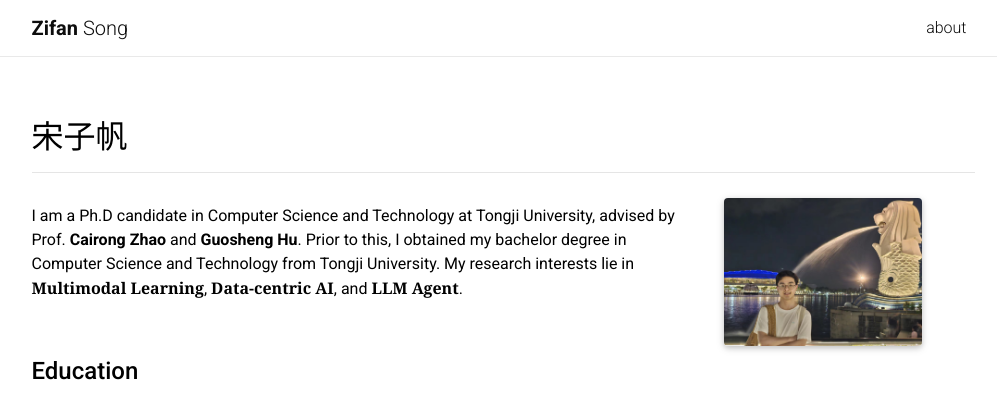
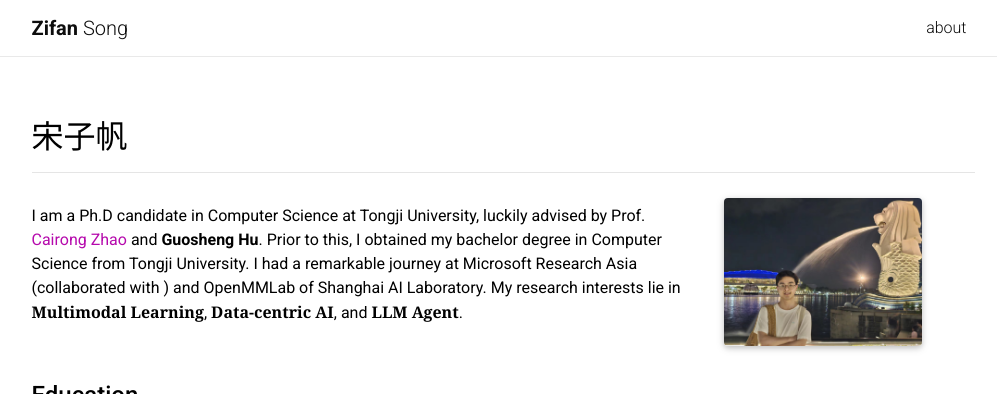
Before and after one commit to MatCaviar/MatCaviar.github.io, a Jekyll site: the page built from _pages/MatCaivar.md, in a window 1280 px wide and 900 px high, cut to the strip 0-394 px from the top of the window. Shown: the whole strip, without its empty margins (137-1134 px from the left). Built offline with Jekyll 4.4.1, drawn with Linux system fonts in a browser that asks for light colours; nearby versions of some CDN libraries; a style sheet for code colours, icons or effects is not loaded.

Commit message:
Update MatCaivar.md

```diff
--- a/_pages/MatCaivar.md
+++ b/_pages/MatCaivar.md
@@ -22,7 +22,7 @@ social: false  # includes social icons at the bottom of the page
 ## <B>宋子帆</B>
 <hr />
 <p style="margin-bottom:0.8cm; margin-left: 0.5cm"> </p>
-<B>I am a Ph.D candidate in Computer Science and Technology at Tongji University, advised by Prof. [**<font><B>Cairong Zhao</B></font>**](https://vill-lab.github.io/){:target="_blank"} and [**<font><B>Guosheng Hu</B></font>**](https://huguosheng.github.io/){:target="_blank"}. Prior to this, I obtained my bachelor degree in Computer Science and Technology from Tongji University. My research interests lie in **<font face="Georgia" color="Black"><B>Multimodal Learning</B></font>**, **<font face="Georgia" color="Black"><B>Data-centric AI</B></font>**, and **<font face="Georgia" color="Black"><B>LLM Agent</B></font>**.</B>
+<B>I am a Ph.D candidate in Computer Science at Tongji University, luckily advised by Prof. [Cairong Zhao](https://vill-lab.github.io/){:target="_blank"} and [**<font><B>Guosheng Hu</B></font>**](https://huguosheng.github.io/){:target="_blank"}. Prior to this, I obtained my bachelor degree in Computer Science from Tongji University. I had a remarkable journey at Microsoft Research Asia (collaborated with ) and OpenMMLab of Shanghai AI Laboratory. My research interests lie in **<font face="Georgia" color="Black"><B>Multimodal Learning</B></font>**, **<font face="Georgia" color="Black"><B>Data-centric AI</B></font>**, and **<font face="Georgia" color="Black"><B>LLM Agent</B></font>**.</B>
 
 <br>
 
```
